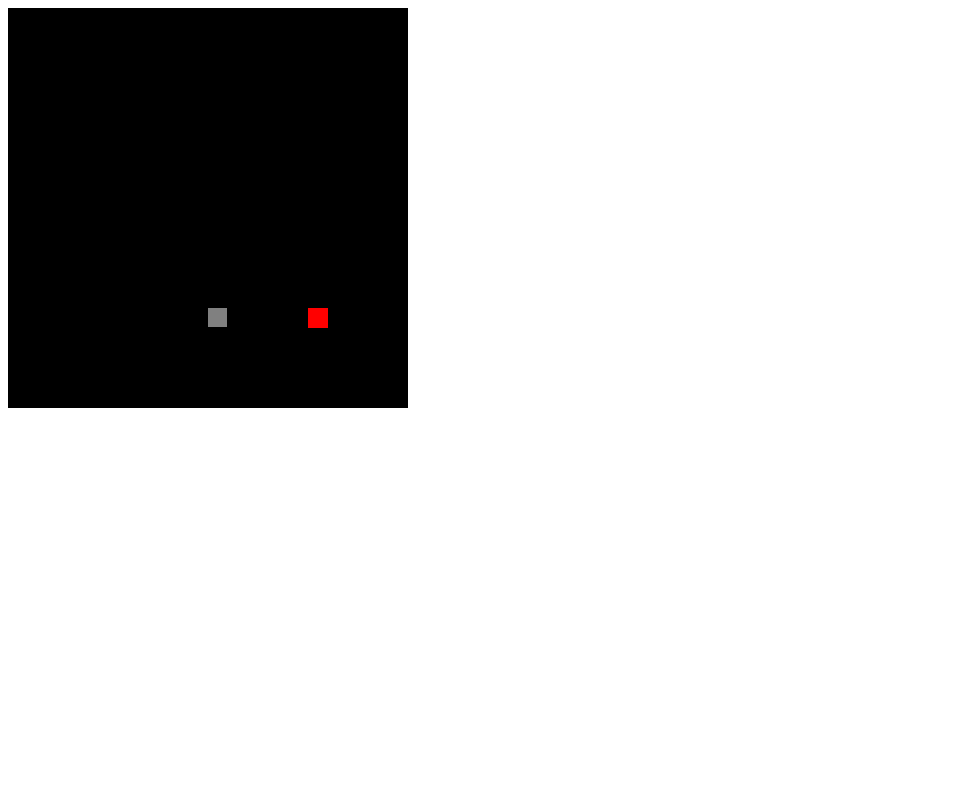
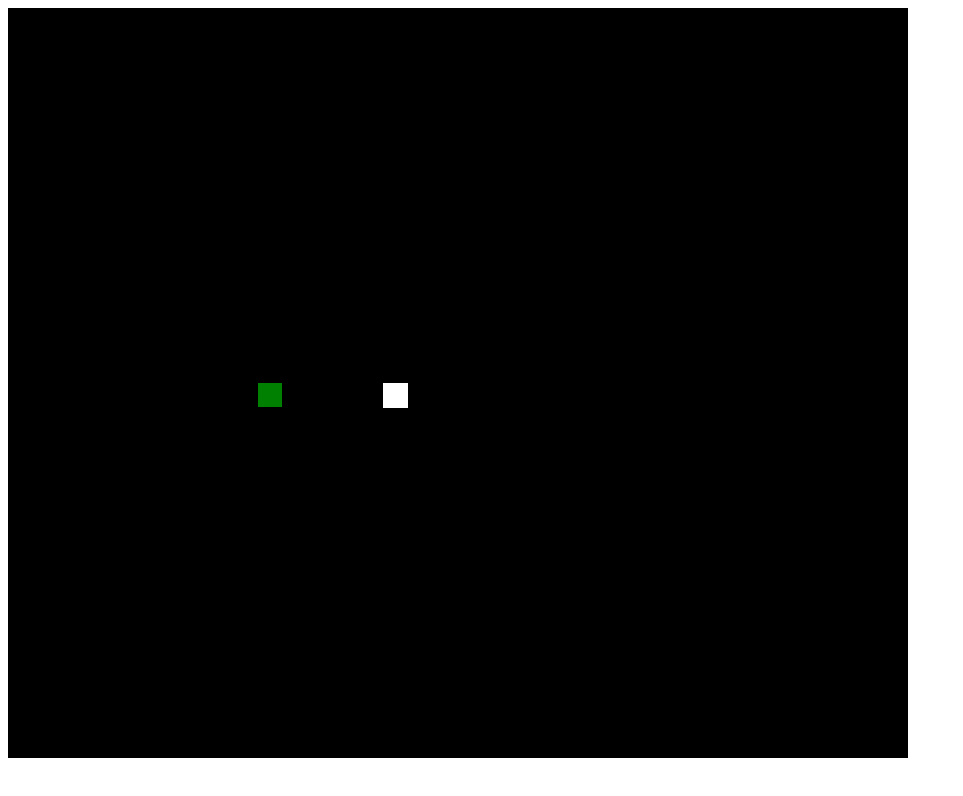
Before and after one commit to Eubrenobrito/the-snake-game, a plain HTML site: page index.html in a window 1280 px wide. Shown: the whole page, without its empty margins (0-963 px from the left). Drawn offline with Linux system fonts and the light colour scheme.

Commit message:
expandindo tela do jogo

```diff
--- a/index.html
+++ b/index.html
@@ -5,7 +5,7 @@
     <title>the snake game</title>
 </head>
 <body>
-    <canvas id="stage" width="400" height="400"></canvas>
+    <canvas id="stage" width="900" height="750"></canvas>
     <script type="text/javascript" src="mecaninca.js"></script>
 
 </body>
--- a/mecaninca.js
+++ b/mecaninca.js
@@ -13,8 +13,8 @@ window.onload =function(){
     var vx = vy = 0; //velocidade y  e x =0
     var px = 10;//posicao
     var py = 15;//posicao
-    var tp = 20;// tamanho do isca
-    var qp = 20;//quantidade de peças do tabuleiro
+    var tp = 25;// tamanho do isca 20
+    var qp = 30;//quantidade de peças do tabuleiro20
     var ax=ay=15;//posicao inicial da cobra
 
 
@@ -41,10 +41,10 @@ window.onload =function(){
         ctx.fillStyle = "black";
         ctx.fillRect(0,0, stage.width, stage.height);
 
-        ctx.fillStyle = "red";
+        ctx.fillStyle = "white";
         ctx.fillRect(ax*tp, ay*tp, tp, tp);
 
-        ctx.fillStyle = "gray"
+        ctx.fillStyle = "green"
         for (var i= 0; i< trail.length; i++) {
             ctx.fillRect(trail[i].x*tp, trail[i].y*tp, tp-1 ,tp-1);
             if (trail[i].x == px && trail[i].y == py){
```
